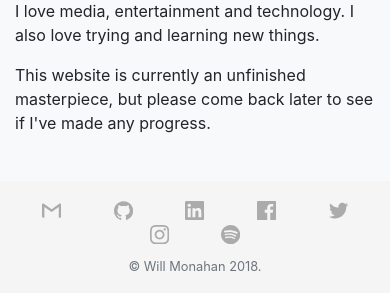
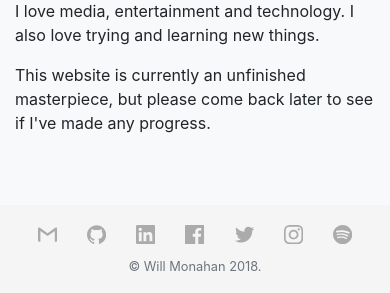
Before and after one commit to willmonahan/wmonahan, a PHP site: page / in a window 390 px wide. Shown: the part 551-844 px from the top of the page. Run offline with PHP 8.4, Linux system fonts and the light colour scheme.

Commit message:
updated social link spacing on mobile

```diff
--- a/css/main.css
+++ b/css/main.css
@@ -47,6 +47,13 @@ p > a:hover {
 	margin-right: 1.5em;
 }
 
+@media (max-width: 575px) {
+	.social .social-icon {
+		margin-left: 0.8em;
+		margin-right: 0.8em;
+	}
+}
+
 .social .social-icon:hover {
 	fill: rgba(0,0,0,.5);
 }
```
